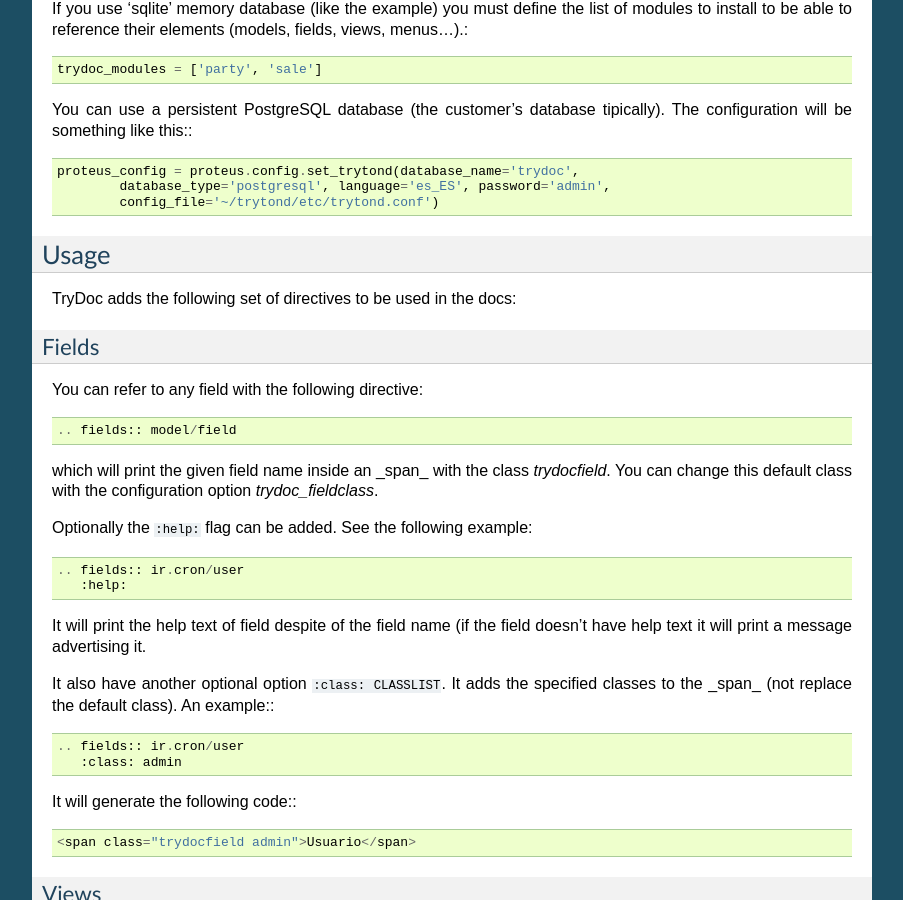
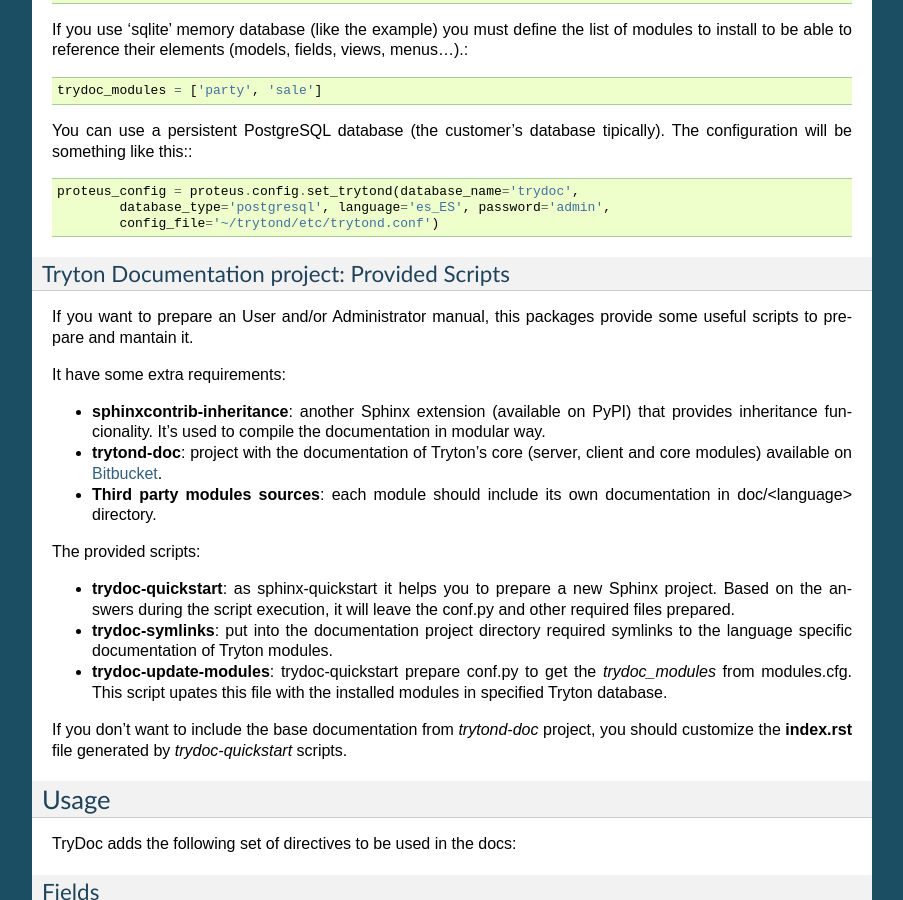
Before and after one commit to NaN-tic/trydoc, a Sphinx documentation site: the page built from doc/index.rst, in a window 1280 px wide and 900 px high, scrolled down 602 px. Shown: the whole window, without its empty margins (198-1101 px from the left). Built offline with Sphinx 7.4.7, drawn with Linux system fonts in a browser that asks for light colours; some of the changed text lies outside the part shown.

Commit message:
Removed sphinxcontrib-inheritance from requirements and updated documentation

```diff
--- a/doc/index.rst
+++ b/doc/index.rst
@@ -13,6 +13,7 @@
 
 - Sphinx 1.0
 - proteus
+- path.py
 - tryton
 
 Use ``pip`` to install this extension straight from the Python Package Index::
@@ -45,6 +46,40 @@
     proteus_config = proteus.config.set_trytond(database_name='trydoc',
             database_type='postgresql', language='es_ES', password='admin',
             config_file='~/trytond/etc/trytond.conf')
+
+
+Tryton Documentation project: Provided Scripts
+~~~~~~~~~~~~~~~~~~~~~~~~~~~~~~~~~~~~~~~~~~~~~~
+
+If you want to prepare an User and/or Administrator manual, this packages
+provide some useful scripts to prepare and mantain it.
+
+It have some extra requirements:
+
+- **sphinxcontrib-inheritance**: another Sphinx extension (available on PyPI)
+  that provides inheritance funcionality. It's used to compile the
+  documentation in modular way.
+- **trytond-doc**: project with the documentation of Tryton's core (server,
+  client and core modules) available on `Bitbucket
+  <https://bitbucket.org/trytonspain/trytond-doc>`_.
+- **Third party modules sources**: each module should include its own
+  documentation in doc/<language> directory.
+
+The provided scripts:
+
+- **trydoc-quickstart**: as sphinx-quickstart it helps you to prepare a new
+  Sphinx project. Based on the answers during the script execution, it will
+  leave the conf.py and other required files prepared.
+- **trydoc-symlinks**: put into the documentation project directory required
+  symlinks to the language specific documentation of Tryton modules.
+- **trydoc-update-modules**: trydoc-quickstart prepare conf.py to get the
+  *trydoc_modules* from modules.cfg. This script upates this file with the
+  installed modules in specified Tryton database.
+
+If you don't want to include the base documentation from *trytond-doc* project,
+you should customize the **index.rst** file generated by *trydoc-quickstart*
+scripts.
+
 
 Usage
 -----
--- a/requirements.txt
+++ b/requirements.txt
@@ -1,4 +1,3 @@
 path.py
 proteus
 Sphinx>=1.0b2
-sphinxcontrib-inheritance>=0.5
--- a/setup.py
+++ b/setup.py
@@ -10,7 +10,6 @@
     'path.py',
     'proteus',
     'Sphinx>=1.0b2',
-    'sphinxcontrib-inheritance>=0.5',
     ]
 
 setup(
```
Also changed, not shown: 1 other file.
